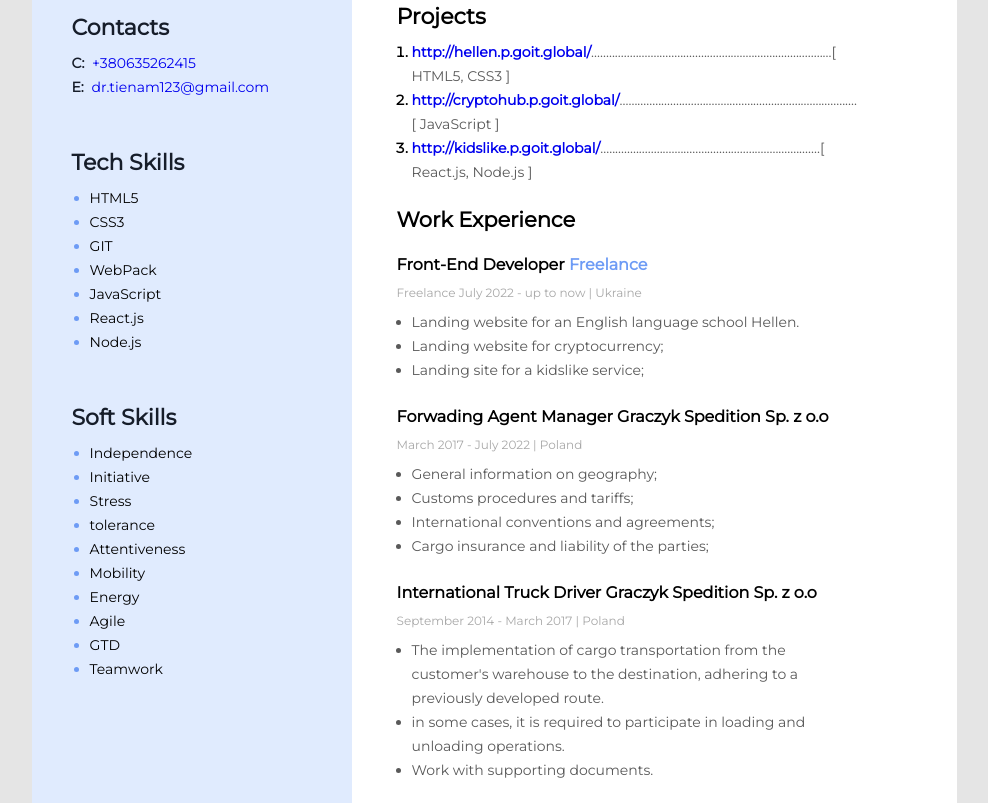
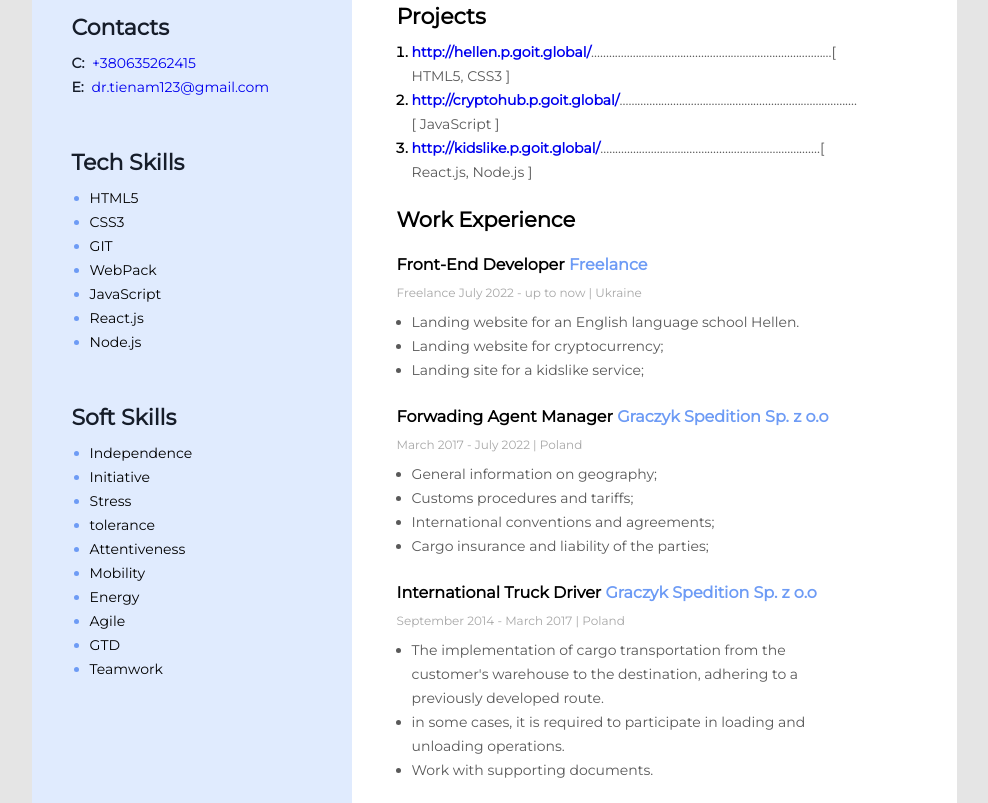
Before and after one commit to Tienam123/maraphoneid, a plain HTML site: page index.html in a window 1280 px wide. Shown: the part 406-1209 px from the top of the page, without its empty margins (118-1106 px from the left). Drawn offline with Linux system fonts and the light colour scheme.

Commit message:
Update index.html

```diff
--- a/index.html
+++ b/index.html
@@ -89,7 +89,8 @@
           <!-- Company 2 -->
           <div>
             <h3 class="proffesion-company">
-              Forwading Agent Manager Graczyk Spedition Sp. z o.o
+              Forwading Agent Manager
+              <span class="freelance">Graczyk Spedition Sp. z o.o</span>
             </h3>
             <p class="work-time-company">March 2017 - July 2022 | Poland</p>
             <ul class="work-list">
@@ -106,7 +107,8 @@
           <!-- Company 3 -->
           <div class="company3">
             <h3 class="proffesion-company">
-              International Truck Driver Graczyk Spedition Sp. z o.o
+              International Truck Driver
+              <span class="freelance">Graczyk Spedition Sp. z o.o</span>
             </h3>
             <p class="work-time-company">
               September 2014 - March 2017 | Poland
```
